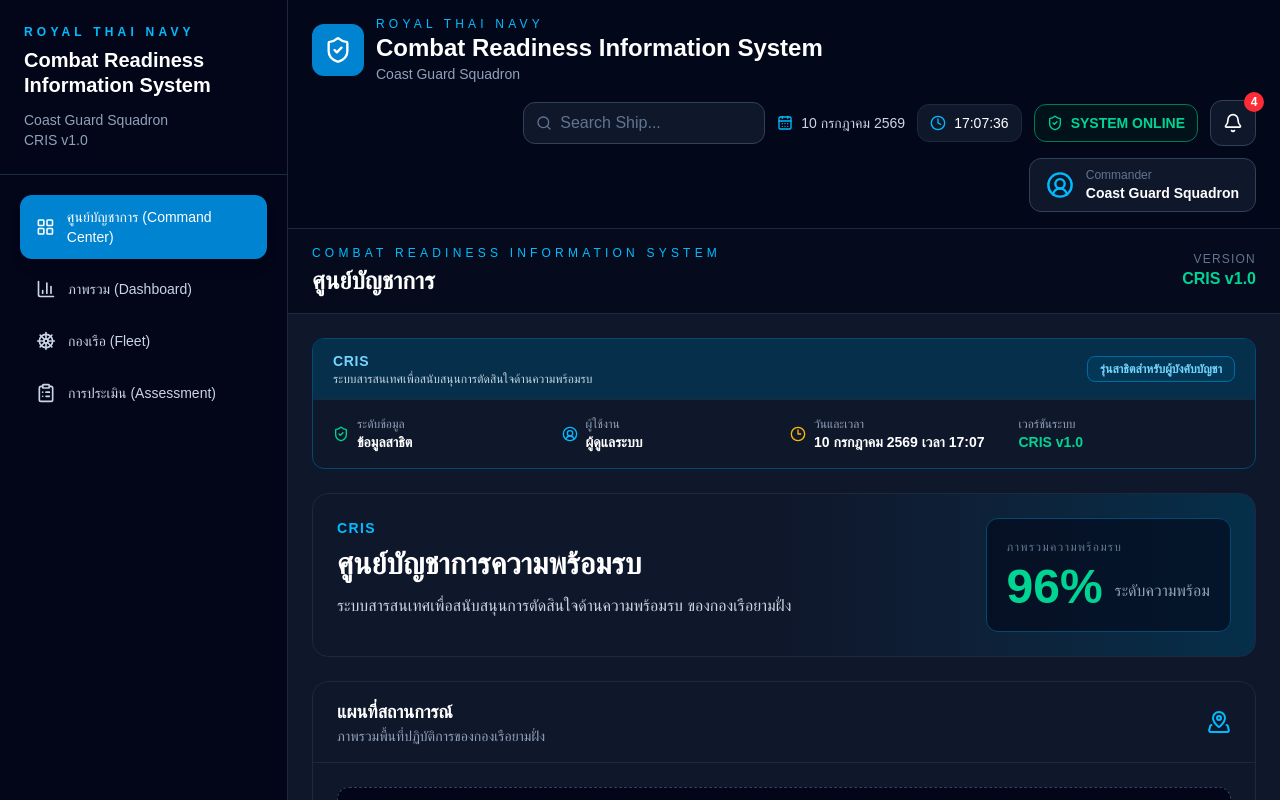
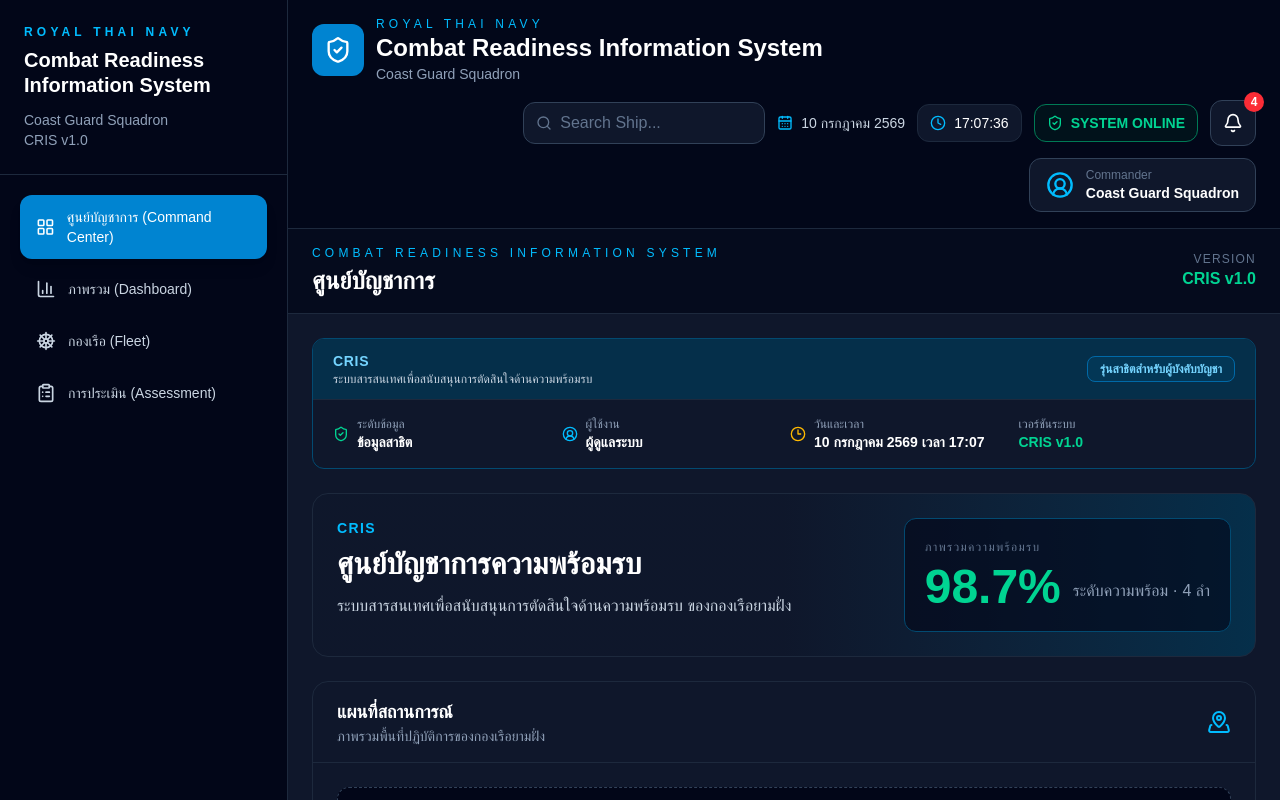
Before and after one commit to peerawatsuwa-tech/cris-gyf, a React (Vite) app: page / in a window 1280 px wide. Shown: the top 800 px of the page. Built offline with nearby package versions, Linux system fonts and the light colour scheme; a web font is replaced by a local one.

Commit message:
feat(command): connect commander dashboard to fleet context

```diff
--- a/src/components/command/CriticalAlertCard.tsx
+++ b/src/components/command/CriticalAlertCard.tsx
@@ -1,7 +1,8 @@
-import { fleet } from "@/data/fleet";
+import { useFleet } from "@/context/FleetContext";
 import { calculateAlerts } from "@/engine/alertEngine";
 
 export default function CriticalAlertCard() {
+  const { fleet } = useFleet();
 
   const alerts = fleet.flatMap(ship =>
     calculateAlerts(ship)
--- a/src/components/command/FleetHeatMap.tsx
+++ b/src/components/command/FleetHeatMap.tsx
@@ -1,7 +1,8 @@
-import { fleet } from "@/data/fleet";
+import { useFleet } from "@/context/FleetContext";
 import { calculateReadiness } from "@/engine/calculateReadiness";
 
 export default function FleetHeatMap() {
+  const { fleet } = useFleet();
 
   return (
     <div className="rounded-2xl border border-slate-800 bg-slate-950/70 p-6">
--- a/src/components/command/FleetOverviewCard.tsx
+++ b/src/components/command/FleetOverviewCard.tsx
@@ -1,6 +1,7 @@
-import { fleet } from "@/data/fleet";
+import { useFleet } from "@/context/FleetContext";
 
 export default function FleetOverviewCard() {
+  const { fleet } = useFleet();
 
   const ready = fleet.filter((s) => s.readiness === "Y").length;
   const limited = fleet.filter((s) => s.readiness === "Q").length;
--- a/src/components/command/ImmediateActionCard.tsx
+++ b/src/components/command/ImmediateActionCard.tsx
@@ -1,7 +1,8 @@
-import { fleet } from "@/data/fleet";
+import { useFleet } from "@/context/FleetContext";
 import { calculateActions } from "@/engine/actionEngine";
 
 export default function ImmediateActionCard() {
+  const { fleet } = useFleet();
 
   const actions = fleet.flatMap(ship =>
     calculateActions(ship)
--- a/src/components/command/ImpactCard.tsx
+++ b/src/components/command/ImpactCard.tsx
@@ -1,7 +1,8 @@
-import { fleet } from "@/data/fleet";
+import { useFleet } from "@/context/FleetContext";
 import { calculateImpact } from "@/engine/impactEngine";
 
 export default function ImpactCard() {
+  const { fleet } = useFleet();
 
   const impacts = fleet.flatMap(ship =>
     calculateImpact(ship)
--- a/src/components/command/MissionOverviewCard.tsx
+++ b/src/components/command/MissionOverviewCard.tsx
@@ -1,7 +1,8 @@
-import { fleet } from "@/data/fleet";
+import { useFleet } from "@/context/FleetContext";
 import { calculateMission } from "@/engine/MissionEngine";
 
 export default function MissionOverviewCard() {
+  const { fleet } = useFleet();
 
   const all = fleet.flatMap((ship) => calculateMission(ship));
 
--- a/src/components/command/PriorityFleetCard.tsx
+++ b/src/components/command/PriorityFleetCard.tsx
@@ -1,7 +1,8 @@
-import { fleet } from "@/data/fleet";
+import { useFleet } from "@/context/FleetContext";
 import { calculateReadiness } from "@/engine/calculateReadiness";
 
 export default function PriorityFleetCard() {
+  const { fleet } = useFleet();
 
   const ships = fleet
     .map((ship) => ({
--- a/src/components/command/cards/CommanderBrief.tsx
+++ b/src/components/command/cards/CommanderBrief.tsx
@@ -1,34 +1,7 @@
-import { fleet } from "@/data/fleet";
-import { calculateReadiness } from "@/engine/calculateReadiness";
+import { useCommanderSnapshot } from "@/hooks/useCommanderSnapshot";
 
 export default function CommanderBrief() {
-
-  const assessments =
-    fleet.map((ship) => ({
-      ship,
-      result: calculateReadiness(ship),
-    }));
-
-  const ready =
-    assessments.filter(
-      (a) => a.result.readiness === "Y"
-    ).length;
-
-  const limited =
-    assessments.filter(
-      (a) => a.result.readiness === "Q"
-    ).length;
-
-  const notReady =
-    assessments.filter(
-      (a) => a.result.readiness === "N"
-    ).length;
-
-  const avg =
-    assessments.reduce(
-      (sum, a) => sum + a.result.score,
-      0
-    ) / assessments.length;
+  const { ready, limited, notReady, average } = useCommanderSnapshot();
 
   return (
 
@@ -58,7 +31,7 @@ export default function CommanderBrief() {
         โดยมีคะแนนความพร้อมเฉลี่ย
 
         <span className="font-bold text-sky-400">
-          {" "}{avg.toFixed(1)}%
+          {" "}{average.toFixed(1)}%
         </span>
 
       </p>
--- a/src/components/command/cards/CommanderExecutiveBrief.tsx
+++ b/src/components/command/cards/CommanderExecutiveBrief.tsx
@@ -1,24 +1,7 @@
-import { fleet } from "@/data/fleet";
-import { calculateReadiness } from "@/engine/calculateReadiness";
+import { useCommanderSnapshot } from "@/hooks/useCommanderSnapshot";
 
 export default function CommanderExecutiveBrief() {
-
-  const result = fleet.map(calculateReadiness);
-
-  const ready =
-    result.filter(r => r.readiness === "Y").length;
-
-  const limited =
-    result.filter(r => r.readiness === "Q").length;
-
-  const notReady =
-    result.filter(r => r.readiness === "N").length;
-
-  const average =
-    result.reduce(
-      (sum, r) => sum + r.score,
-      0
-    ) / result.length;
+  const { ready, limited, notReady, average } = useCommanderSnapshot();
 
   return (
 
--- a/src/components/command/cards/CommanderStatusBar.tsx
+++ b/src/components/command/cards/CommanderStatusBar.tsx
@@ -1,59 +1,14 @@
-import { fleet } from "@/data/fleet";
-import { calculateReadiness } from "@/engine/calculateReadiness";
+import { useCommanderSnapshot } from "@/hooks/useCommanderSnapshot";
 
 export default function CommanderStatusBar() {
- const results = fleet.map((ship) => {
-  try {
-    return calculateReadiness(ship);
-  } catch (e) {
-    console.error(e);
-    return {
-      readiness: "N",
-      score: 0,
-      personnel: 0,
-      equipment: 0,
-    };
-  }
-});
-
-  const ready = results.filter((r) => r.readiness === "Y").length;
-  const limited = results.filter((r) => r.readiness === "Q").length;
-  const notReady = results.filter((r) => r.readiness === "N").length;
-
-  const avg =
-    results.reduce((sum, r) => sum + r.score, 0) / results.length;
+  const { ready, limited, notReady, average } = useCommanderSnapshot();
 
   return (
     <div className="grid gap-4 md:grid-cols-4">
-
-      <Status
-        title="พร้อมปฏิบัติ"
-        subtitle="Ready"
-        value={ready}
-        color="text-emerald-400"
-      />
-
-      <Status
-        title="พร้อมบางส่วน"
-        subtitle="Qualified"
-        value={limited}
-        color="text-yellow-400"
-      />
-
-      <Status
-        title="ไม่พร้อม"
-        subtitle="Not Ready"
-        value={notReady}
-        color="text-red-400"
-      />
-
-      <Status
-        title="คะแนนเฉลี่ย"
-        subtitle="Average Score"
-        value={`${avg.toFixed(1)}%`}
-        color="text-sky-400"
-      />
-
+      <Status title="พร้อมปฏิบัติ" subtitle="Ready" value={ready} color="text-emerald-400" />
+      <Status title="พร้อมบางส่วน" subtitle="Qualified" value={limited} color="text-yellow-400" />
+      <Status title="ไม่พร้อม" subtitle="Not Ready" value={notReady} color="text-red-400" />
+      <Status title="คะแนนเฉลี่ย" subtitle="Average Score" value={`${average.toFixed(1)}%`} color="text-sky-400" />
     </div>
   );
 }
@@ -71,19 +26,9 @@ function Status({
 }) {
   return (
     <div className="rounded-2xl border border-slate-800 bg-slate-950/70 p-5">
-
-      <p className="text-sm font-semibold text-white">
-        {title}
-      </p>
-
-      <p className="text-xs uppercase tracking-wider text-slate-500">
-        {subtitle}
-      </p>
-
-      <p className={`mt-3 text-4xl font-bold ${color}`}>
-        {value}
-      </p>
-
+      <p className="text-sm font-semibold text-white">{title}</p>
+      <p className="text-xs uppercase tracking-wider text-slate-500">{subtitle}</p>
+      <p className={`mt-3 text-4xl font-bold ${color}`}>{value}</p>
     </div>
   );
 }
--- /dev/null
+++ b/src/hooks/useCommanderSnapshot.ts
@@ -0,0 +1,36 @@
+import { useFleet } from "@/context/FleetContext";
+import { calculateReadiness } from "@/engine/calculateReadiness";
+
+export function useCommanderSnapshot() {
+  const { fleet } = useFleet();
+
+  const results = fleet.map((ship) => {
+    try {
+      return calculateReadiness(ship);
+    } catch (error) {
+      console.error(`Unable to calculate readiness for ${ship.shipName}`, error);
+      return {
+        readiness: "N" as const,
+        score: 0,
+        personnel: 0,
+        equipment: 0,
+      };
+    }
+  });
+
+  const ready = results.filter((result) => result.readiness === "Y").length;
+  const limited = results.filter((result) => result.readiness === "Q").length;
+  const notReady = results.filter((result) => result.readiness === "N").length;
+  const total = results.length;
+  const average = total > 0
+    ? results.reduce((sum, result) => sum + result.score, 0) / total
+    : 0;
+
+  return {
+    ready,
+    limited,
+    notReady,
+    total,
+    average,
+  };
+}
--- a/src/pages/CommandCenter/CommandCenterPage.tsx
+++ b/src/pages/CommandCenter/CommandCenterPage.tsx
@@ -1,4 +1,5 @@
 import { MainLayout } from "@/components/layout/MainLayout";
+import { useCommanderSnapshot } from "@/hooks/useCommanderSnapshot";
 
 import SecurityBanner from "@/components/common/SecurityBanner";
 import OperationalMap from "@/components/command/OperationalMap";
@@ -10,6 +11,8 @@ import CommanderBrief from "@/components/command/cards/CommanderBrief";
 import CommandGrid from "@/components/command/layout/CommandGrid";
 
 export default function CommandCenterPage() {
+  const { average, total } = useCommanderSnapshot();
+
   return (
     <MainLayout>
       <div className="mx-auto max-w-[1800px] space-y-6">
@@ -48,11 +51,11 @@ export default function CommandCenterPage() {
               <div className="mt-2 flex items-end gap-3">
 
                 <span className="text-5xl font-bold text-emerald-400">
-                  96%
+                  {average.toFixed(1)}%
                 </span>
 
                 <span className="pb-2 text-slate-400">
-                  ระดับความพร้อม
+                  ระดับความพร้อม · {total} ลำ
                 </span>
 
               </div>
```
Also changed, not shown: 1 other file (tests, documents, lock files or other folders).
